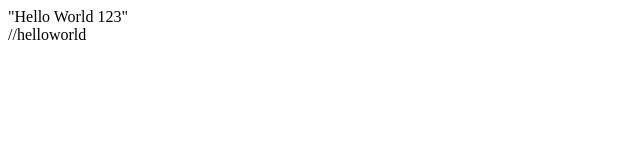
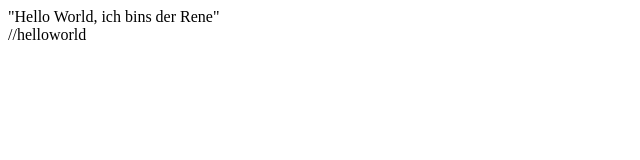
Before and after one commit to BluescreenCreator/Apollon, a plain HTML site: page index.html in a window 1280 px wide. Shown: the whole page, without its empty margins (0-640 px from the left). Drawn offline with Linux system fonts and the light colour scheme.

Commit message:
irgendwas

```diff
--- a/index.html
+++ b/index.html
@@ -7,6 +7,6 @@
     <title>Document</title>
 </head>
 <body>
-    <div> "Hello World 123" </div> //helloworld
+    <div> "Hello World, ich bins der Rene" </div> //helloworld
 </body>
 </html>
```
